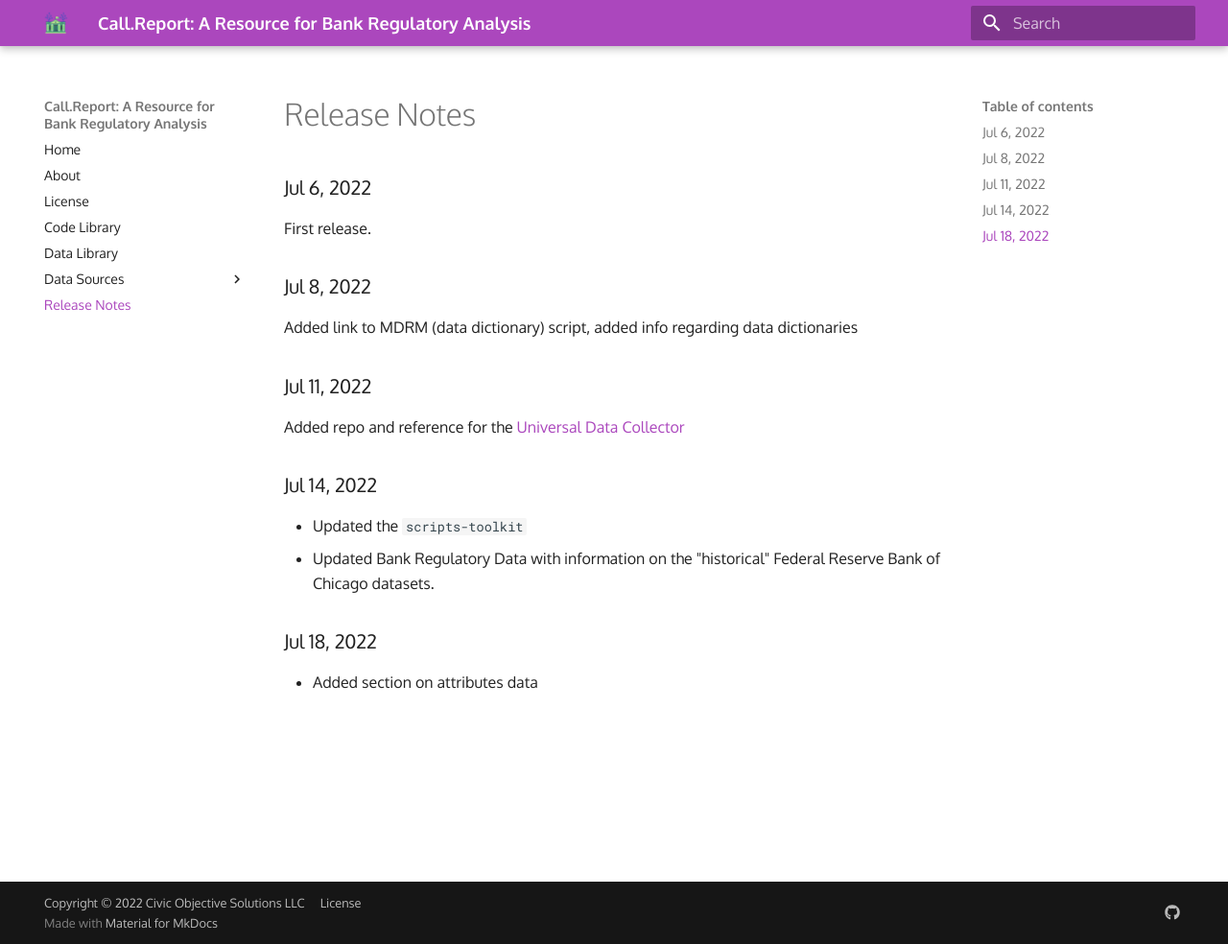
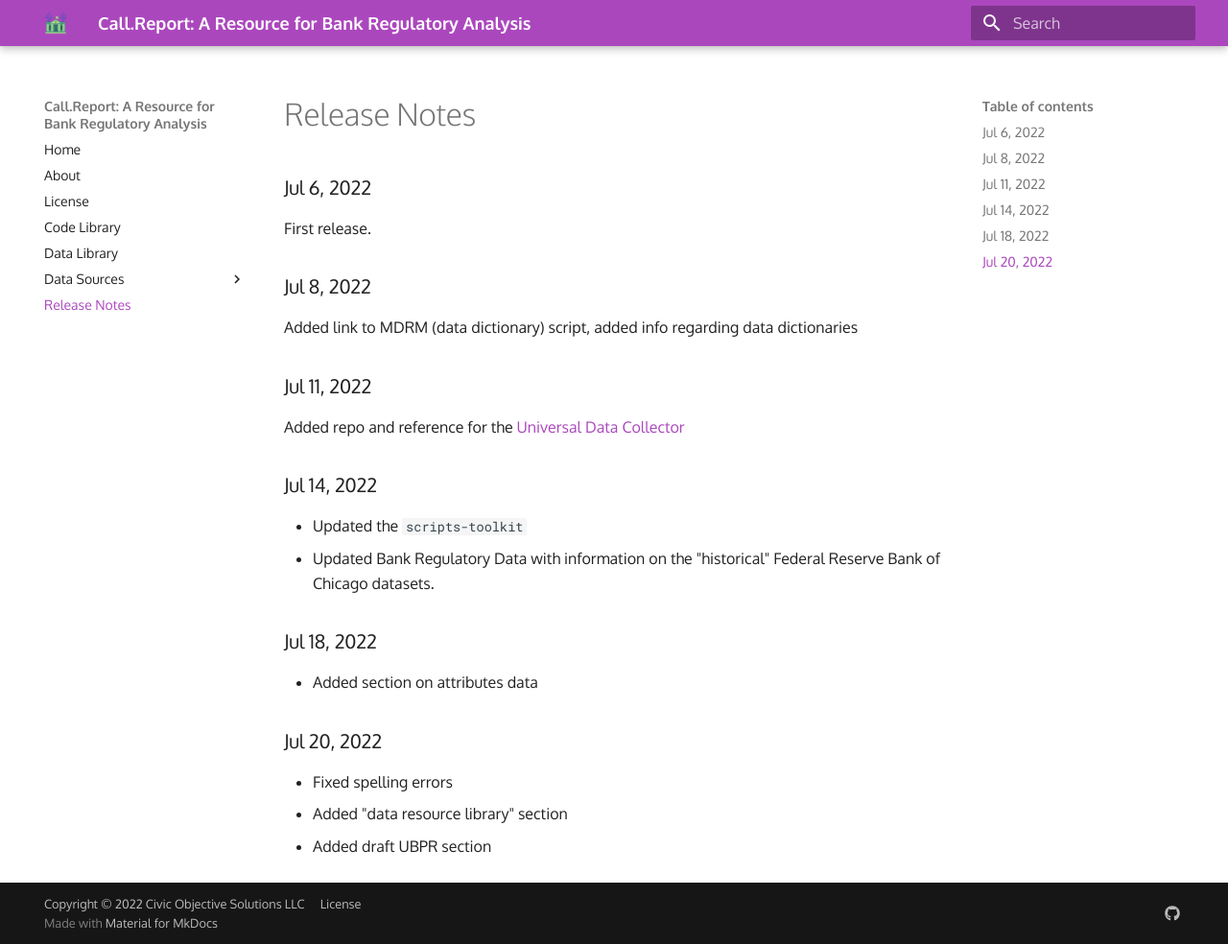
Before and after one commit to call-report/public-docs, an MkDocs documentation site: the page built from docs/releasenotes.md, in a window 1280 px wide and 984 px high. Shown: the whole window at 96% size. Built offline with MkDocs 1.6.1 and Material for MkDocs 9.7.7, drawn with Linux system fonts in a browser that asks for light colours.

Commit message:
updated release notes

```diff
--- a/docs/releasenotes.md
+++ b/docs/releasenotes.md
@@ -17,3 +17,9 @@ Added repo and reference for the [Universal Data Collector](https://github.com/c
 ### Jul 18, 2022
 
 - Added section on attributes data
+
+### Jul 20, 2022
+
+- Fixed spelling errors
+- Added "data resource library" section
+- Added draft UBPR section
```
Also changed, not shown: site/404.html, site/about/index.html, site/apis/index.html, site/code/index.html, site/datasources/attributes/index.html, site/datasources/banktimeseries/index.html, site/datasources/index.html, site/datasources/ubpr/index.html, site/dataupdates/index.html, site/index.html, site/libraries/index.html, site/license/index.html, site/releasenotes/index.html, site/search/search_index.json, 1 more files, 1 other file.
